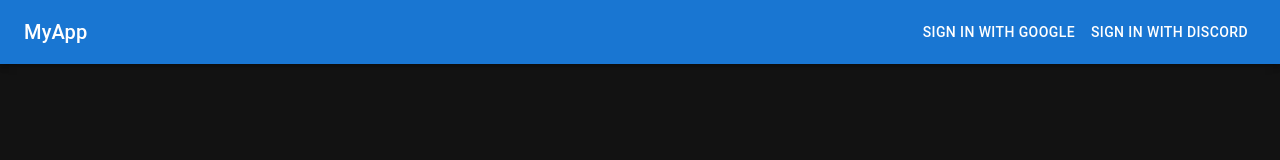
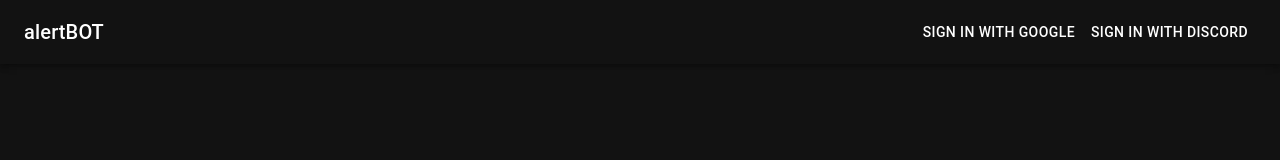
Before and after one commit to ae144de/alert_bot_v3, a Next.js app: page / in a window 1280 px wide. Shown: the top 160 px of the page. Built offline with nearby package versions, Linux system fonts and the light colour scheme; no server answers.

Commit message:
Changed navbar background to transparent

```diff
--- a/src/app/components/Navbar.jsx
+++ b/src/app/components/Navbar.jsx
@@ -19,12 +19,12 @@ export default function Navbar() {
   };
 
   return (
-    <AppBar position="static">
+    <AppBar position="static"  sx={{backgroundColor:'transparent'}}>
       <Toolbar>
         {/* Application Title */}
         <Typography variant="h6" component="div" sx={{ flexGrow: 1 }}>
           <Link href="/" style={{ textDecoration: 'none', color: 'inherit' }}>
-            MyApp
+            alertBOT
           </Link>
         </Typography>
 
```
